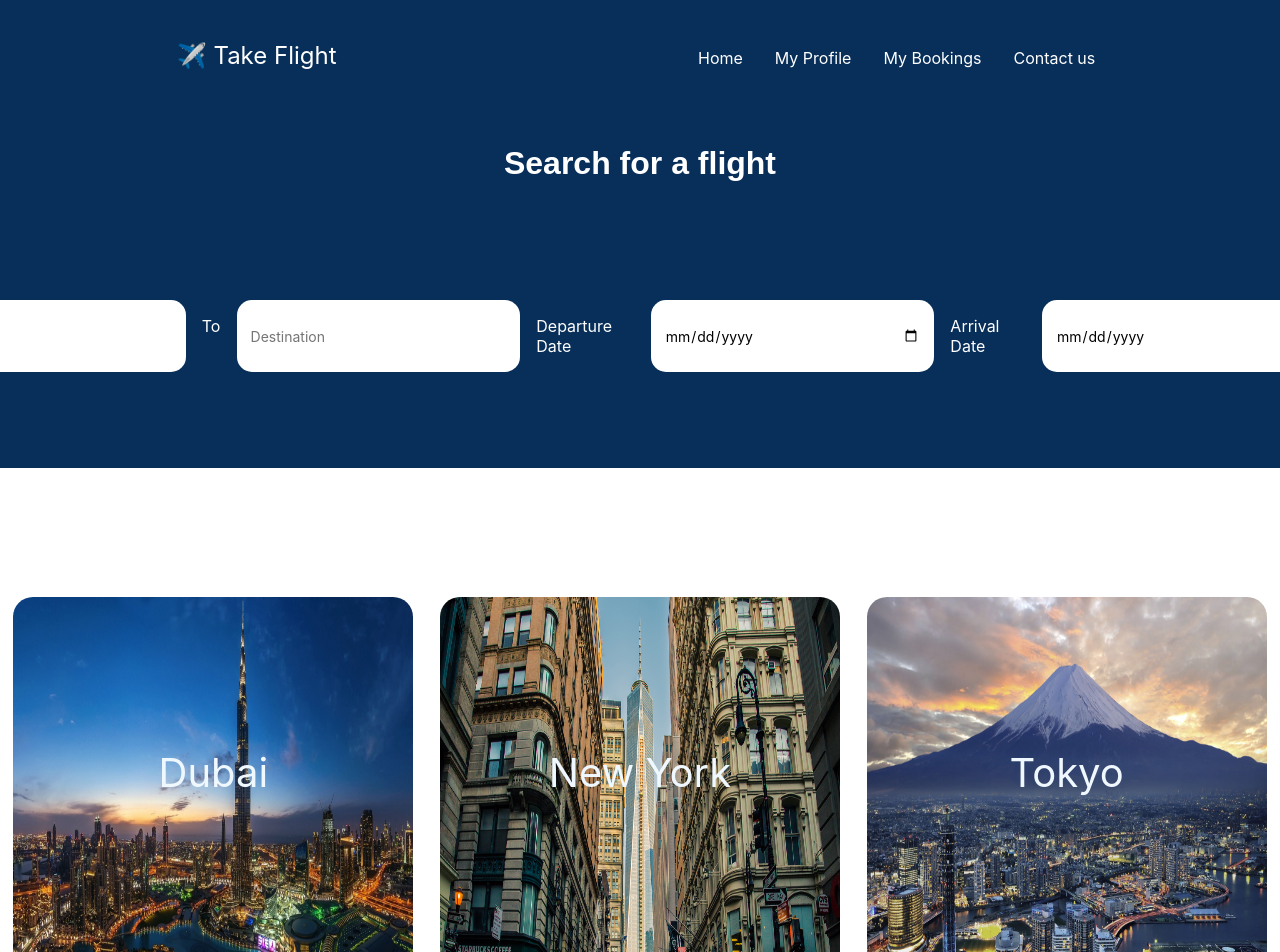
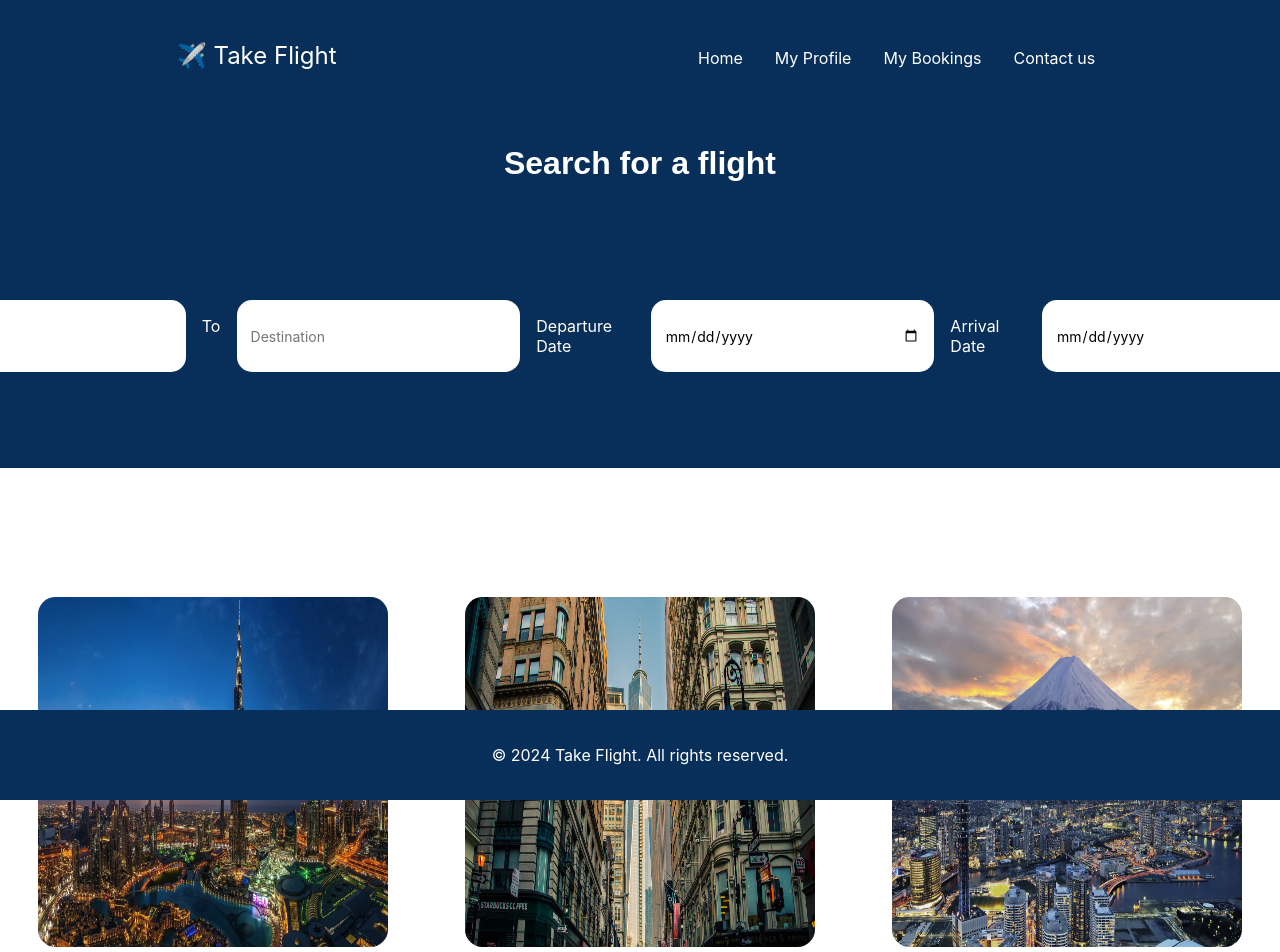
Before and after one commit to yussufshariff/FlightApp, a React (Create React App) app: page / in a window 1280 px wide. Shown: the top 952 px of the page. Built offline with nearby package versions, Linux system fonts and the light colour scheme.

Commit message:
Footer added, styling for flight list changed

```diff
--- a/src/App.tsx
+++ b/src/App.tsx
@@ -1,6 +1,7 @@
 import Navbar from "../src/Components/Navbar";
 import FlightSearch from "Components/FlightSearch";
 import Flights from "Components/Flights";
+import Footer from "Components/Footer";
 import SingleFlight from "Components/SingleFlight";
 import UserBookings from "Components/UserBookings";
 import UserProfile from "Components/UserProfile";
@@ -18,6 +19,7 @@ function App() {
         <Route path="/Profile" element={<UserProfile />}></Route>
         <Route path="/Bookings" element={<UserBookings />}></Route>
       </Routes>
+      <Footer />
     </div>
   );
 }
--- a/src/Components/Flights.tsx
+++ b/src/Components/Flights.tsx
@@ -60,8 +60,14 @@ export default function Flights() {
                 <p>
                   {flight.origin} - {flight.destination}
                 </p>
-                <p>Departure Date: {flight.departureDate}</p>
-                <p>Arrival Date: {flight.arrivalDate}</p>
+                <p>
+                  Departure Date:{" "}
+                  {flight.departureDate.replace(/-/g, "/").slice(0, 10)}
+                </p>
+                <p>
+                  Arrival Date:{" "}
+                  {flight.arrivalDate.replace(/-/g, "/").slice(0, 10)}
+                </p>
                 <Link to={flight.flightId}>
                   <button>View Flight</button>
                 </Link>
--- /dev/null
+++ b/src/Components/Footer.tsx
@@ -0,0 +1,9 @@
+import "../Styles/Footer.css";
+
+export default function Footer() {
+  return (
+    <footer className="footer">
+      <p>&copy; 2024 Take Flight. All rights reserved.</p>
+    </footer>
+  );
+}
--- a/src/Styles/Featured.css
+++ b/src/Styles/Featured.css
@@ -3,11 +3,12 @@
   justify-content: space-around;
   text-align: center;
   background-color: white;
+  height: 2000px;
 }
 
 .featured-img {
-  height: 400px;
-  width: 400px;
+  height: 350px;
+  width: 350px;
   border-radius: 5%;
 }
 
--- a/src/Styles/Flights.css
+++ b/src/Styles/Flights.css
@@ -1,14 +1,41 @@
+/* Updated styles for .flight-container */
 .flight-container {
-  display: grid;
-  flex-direction: row;
+  display: flex;
+  flex-wrap: wrap;
   justify-content: center;
   padding-top: 3%;
 }
 
+/* Your existing styles for .flight-box */
 .flight-box {
   border: 1px solid #ffffff;
   border-radius: 20px;
-  padding: 10px;
+  padding: 20px;
+  width: 600px;
   background-color: #093c72;
-  margin-bottom: 15px;
+  color: #ffffff;
+  margin: 15px; /* Add margin to provide spacing between boxes */
 }
+
+/* Styling for the flight details */
+.flight-box h3 {
+  margin-bottom: 10px;
+  font-size: 1.5rem;
+  font-weight: 100;
+}
+
+/* Styling for the "View Flight" button */
+.flight-box button {
+  background-color: #ffffff;
+  color: #093c72;
+  border: none;
+  padding: 8px 16px;
+  border-radius: 5px;
+  cursor: pointer;
+  font-weight: bold;
+}
+
+.flight-box button:hover {
+  background-color: #d0daee;
+  color: #093c72;
+}
--- /dev/null
+++ b/src/Styles/Footer.css
@@ -0,0 +1,12 @@
+.footer {
+  position: fixed;
+  bottom: 0;
+  left: 0;
+  width: 100%;
+  height: 90px;
+  background-color: #082f59;
+  display: flex;
+  align-items: center;
+  justify-content: center;
+  color: #ffffff; /* Change color according to your design */
+}
```
